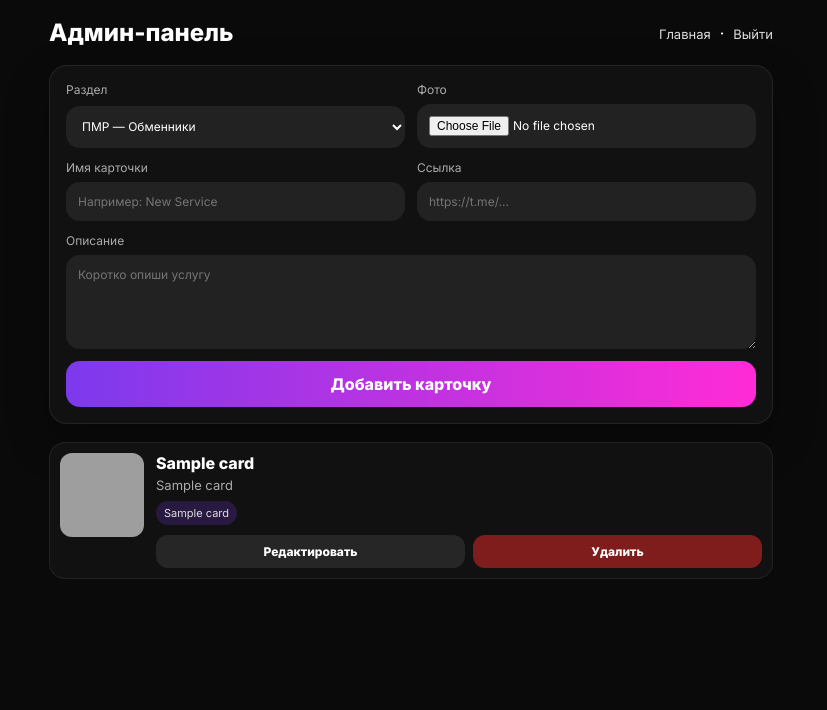
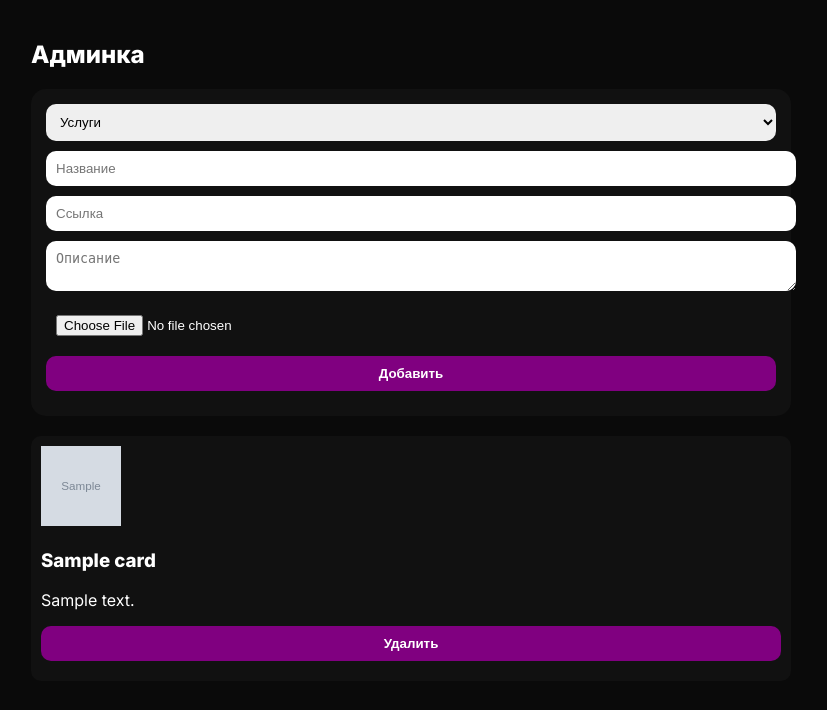
Before and after one commit to editshise/corleone-site, a Flask app: template templates/admin.html in a window 1280 px wide. Shown: the top 710 px of the page, without its empty margins (229-1056 px from the left). Run offline with Flask 3, Linux system fonts and the light colour scheme; the template is opened without the code that fills it: most values are stand-ins (such as "Sample title", 1, 10 or a date in 2020); grey boxes marked "Sample" are stand-in pictures; parts of the project's set-up code (start-up, migrations or seed data) failed here and were passed over; grey boxes are pictures that could not be loaded.

Commit message:
Update admin.html

```diff
--- a/templates/admin.html
+++ b/templates/admin.html
@@ -4,12 +4,10 @@
 <meta charset="UTF-8">
 <meta name="viewport" content="width=device-width, initial-scale=1.0">
 <title>Админ-панель | Corleone</title>
+
 <link href="https://fonts.googleapis.com/css2?family=Inter:wght@400;600;800&display=swap" rel="stylesheet">
+
 <style>
-* {
-    box-sizing: border-box;
-}
-
 body {
     margin: 0;
     background: #0a0a0a;
@@ -18,245 +16,93 @@ body {
 }
 
 .page {
-    width: min(760px, 100%);
-    margin: 0 auto;
-    padding: 18px;
-}
-
-.top {
-    display: flex;
-    align-items: center;
-    justify-content: space-between;
-    gap: 12px;
-    margin-bottom: 18px;
-}
-
-h1 {
-    margin: 0;
-    font-size: 24px;
-}
-
-.top a {
-    color: #ddd;
-    text-decoration: none;
-    font-size: 13px;
+    max-width: 760px;
+    margin: auto;
+    padding: 20px;
 }
 
 .panel {
-    padding: 16px;
-    border: 1px solid rgba(255,255,255,0.08);
-    border-radius: 18px;
     background: #111;
-    box-shadow: 0 18px 44px rgba(0,0,0,0.28);
+    padding: 15px;
+    border-radius: 15px;
 }
 
-.grid {
-    display: grid;
-    grid-template-columns: repeat(2, minmax(0, 1fr));
-    gap: 12px;
-}
-
-label {
-    display: grid;
-    gap: 7px;
-    color: #aaa;
-    font-size: 12px;
-}
-
-input,
-select,
-textarea,
-button {
+input, select, textarea, button {
     width: 100%;
+    margin-bottom: 10px;
+    padding: 10px;
+    border-radius: 10px;
     border: none;
-    border-radius: 14px;
-    font: inherit;
-}
-
-input,
-select,
-textarea {
-    padding: 12px;
-    background: #222;
-    color: white;
-    outline: none;
-}
-
-textarea {
-    min-height: 94px;
-    resize: vertical;
-}
-
-.wide {
-    grid-column: span 2;
 }
 
 button {
-    margin-top: 12px;
-    padding: 13px;
-    background: linear-gradient(90deg,#7c3aed,#ff2bd6);
+    background: purple;
     color: white;
-    font-weight: 800;
-    cursor: pointer;
+    font-weight: bold;
 }
 
 .cards {
-    display: grid;
-    gap: 12px;
-    margin-top: 18px;
+    margin-top: 20px;
 }
 
 .item {
-    display: grid;
-    grid-template-columns: 84px 1fr;
-    gap: 12px;
+    background: #111;
     padding: 10px;
-    border: 1px solid rgba(255,255,255,0.07);
-    border-radius: 16px;
-    background: #111;
+    margin-bottom: 10px;
+    border-radius: 10px;
 }
 
-.item img {
-    width: 84px;
-    height: 84px;
+img {
+    width: 80px;
+    height: 80px;
     object-fit: cover;
-    border-radius: 12px;
-}
-
-.item h3 {
-    margin: 0 0 4px;
-    font-size: 16px;
-}
-
-.item p {
-    margin: 0 0 8px;
-    color: #aaa;
-    font-size: 13px;
-}
-
-.tag {
-    display: inline-block;
-    padding: 5px 8px;
-    border-radius: 999px;
-    background: rgba(124,58,237,0.22);
-    color: #ddd;
-    font-size: 11px;
-}
-
-.actions {
-    display: flex;
-    gap: 8px;
-    margin-top: 10px;
-}
-
-.edit-link,
-.delete-btn {
-    flex: 1;
-    padding: 9px 10px;
-    border-radius: 12px;
-    text-align: center;
-    text-decoration: none;
-    font-size: 12px;
-    font-weight: 800;
-}
-
-.edit-link {
-    background: #262626;
-    color: white;
-}
-
-.delete-form {
-    flex: 1;
-}
-
-.delete-btn {
-    margin: 0;
-    background: #7f1d1d;
-}
-
-.empty {
-    margin-top: 18px;
-    color: #888;
-    text-align: center;
-}
-
-@media (max-width: 560px) {
-    .grid,
-    .item {
-        grid-template-columns: 1fr;
-    }
-
-    .wide {
-        grid-column: span 1;
-    }
 }
 </style>
 </head>
+
 <body>
-<main class="page">
-    <div class="top">
-        <h1>Админ-панель</h1>
-        <div>
-            <a href="/">Главная</a>
-            &nbsp;·&nbsp;
-            <a href="/admin/logout">Выйти</a>
-        </div>
-    </div>
 
-    <form class="panel" method="post" enctype="multipart/form-data">
-        <div class="grid">
-            <label>
-                Раздел
-                <select name="section">
-                    <option value="pmr_exchange">ПМР — Обменники</option>
-                    <option value="pmr_shop">ПМР — Магазины</option>
-                    <option value="md_exchange">Молдова — Обменники</option>
-                    <option value="md_shop">Магазины-Молдова</option>
-                    <option value="services">Разные услуги</option>
-                </select>
-            </label>
-            <label>
-                Фото
-                <input type="file" name="image" accept="image/*" required>
-            </label>
-            <label>
-                Имя карточки
-                <input name="title" placeholder="Например: New Service" required>
-            </label>
-            <label>
-                Ссылка
-                <input name="link" placeholder="https://t.me/..." required>
-            </label>
-            <label class="wide">
-                Описание
-                <textarea name="description" placeholder="Коротко опиши услугу" required></textarea>
-            </label>
-        </div>
-        <button>Добавить карточку</button>
-    </form>
+<div class="page">
 
-    {% if cards %}
-        <section class="cards">
-            {% for card in cards %}
-                <article class="item">
-                    <img src="{{ url_for('static', filename='img/' + card[4]) }}" alt="{{ card[2] }}">
-                    <div>
-                        <h3>{{ card[2] }}</h3>
-                        <p>{{ card[3] }}</p>
-                        <span class="tag">{{ card[1] }}</span>
-                        <div class="actions">
-                            <a class="edit-link" href="/admin/edit/{{ card[0] }}">Редактировать</a>
-                            <form class="delete-form" method="post" action="/admin/delete/{{ card[0] }}" onsubmit="return confirm('Удалить карточку {{ card[2] }}?')">
-                                <button class="delete-btn" type="submit">Удалить</button>
-                            </form>
-                        </div>
-                    </div>
-                </article>
-            {% endfor %}
-        </section>
-    {% else %}
-        <div class="empty">Пока нет добавленных через админку карточек.</div>
-    {% endif %}
-</main>
+<h2>Админка</h2>
+
+<form method="POST" enctype="multipart/form-data" class="panel">
+
+<select name="section">
+<option value="services">Услуги</option>
+<option value="pmr_exchange">ПМР Обмен</option>
+<option value="md_exchange">MD Обмен</option>
+</select>
+
+<input name="title" placeholder="Название" required>
+<input name="link" placeholder="Ссылка" required>
+<textarea name="description" placeholder="Описание" required></textarea>
+<input type="file" name="image">
+
+<button>Добавить</button>
+
+</form>
+
+<div class="cards">
+
+{% for card in cards %}
+<div class="item">
+
+<img src="{{ url_for('static', filename='img/' + card.image) }}">
+
+<h3>{{ card.title }}</h3>
+<p>{{ card.description }}</p>
+
+<form method="POST" action="/admin/delete/{{ card.id }}">
+<button>Удалить</button>
+</form>
+
+</div>
+{% endfor %}
+
+</div>
+
+</div>
+
 </body>
 </html>
```
